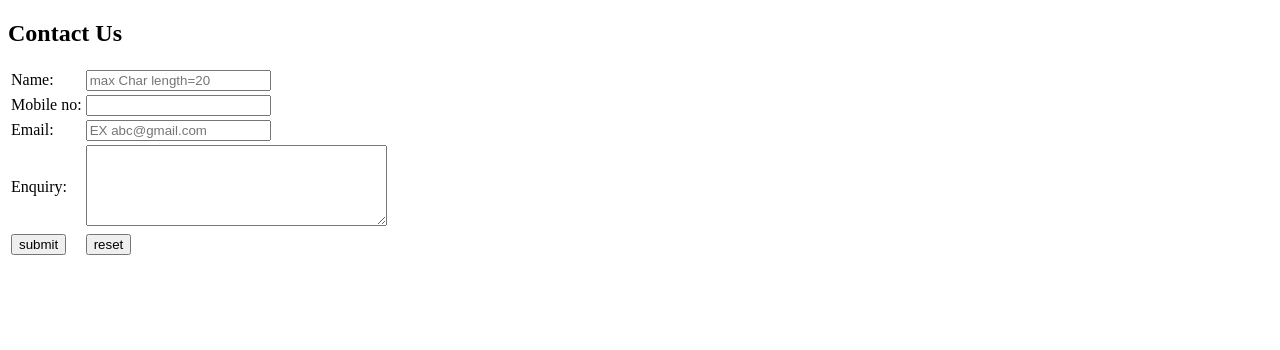
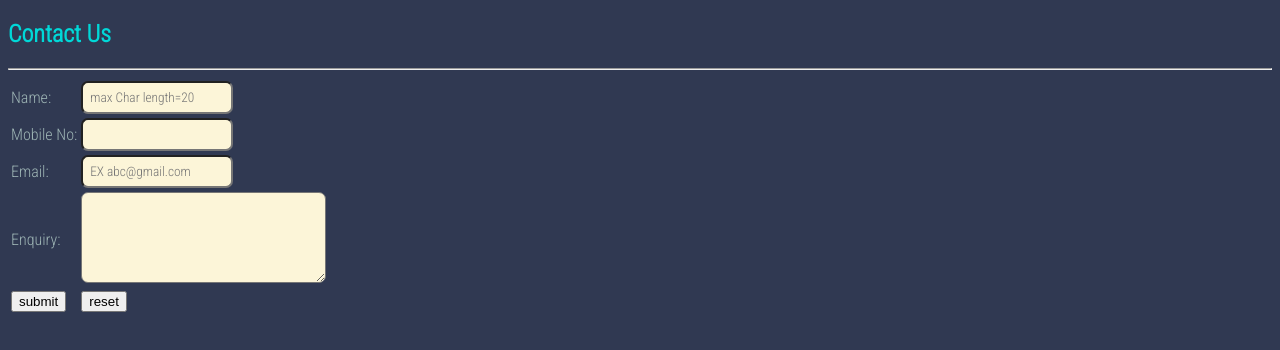
Before and after one commit to amrsatpute/my-profile, a plain HTML site: page contactUs.html in a window 1280 px wide. Drawn offline with Linux system fonts and the light colour scheme.

Commit message:
contact's page changes
contact's page

```diff
--- a/contactUs.html
+++ b/contactUs.html
@@ -1,24 +1,95 @@
 <!DOCTYPE html>
 <html>
-<title></title>
+    <head>
+        <link rel="preconnect" href="https://fonts.googleapis.com">
+        <link rel="preconnect" href="https://fonts.gstatic.com" crossorigin>
+        <link href="https://fonts.googleapis.com/css2?family=Roboto+Condensed:wght@300&display=swap" rel="stylesheet">
+</head>
+<title>contactUs</title>
+<style>
+    #Us{
+        color: rgb(0, 216, 216);
+        font-family: 'Roboto Condensed', sans-serif;
+        margin-right: 18px;
+        cursor: pointer;
+    }
+    input[type="text"]{
+        padding: 7px;
+        color: rgb(0, 216, 216);
+        font-family: 'Roboto Condensed', sans-serif;font-family: 'Roboto Condensed', sans-serif;
+        cursor: pointer;
+        margin-right: auto;
+        border-radius: 7px;
+        background-color:#FCF5D8;
 
+    }
+    input[type="number"]{
+        padding: 7px;
+        color: rgb(163, 185, 185);
+        font-family: 'Roboto Condensed', sans-serif;font-family: 'Roboto Condensed', sans-serif;
+        cursor: pointer;
+        background-color:#FCF5D8;
+        border-radius: 7px;
+    }
+    input[type="email"]{
+        padding: 7px;
+        color: rgb(168, 187, 187);
+        font-family: 'Roboto Condensed', sans-serif;font-family: 'Roboto Condensed', sans-serif;
+        background-color:#FCF5D8;
+        cursor: pointer;
+        border-radius: 7px;
+    }
+    label{
+        color: rgb(157, 180, 180);
+        font-family: 'Roboto Condensed', sans-serif;font-family: 'Roboto Condensed', sans-serif;
+         cursor: pointer;
+
+    }
+    textarea[rows="5"]{
+        padding: 7px;
+        color: rgb(146, 163, 163);
+        font-family: 'Roboto Condensed', sans-serif;font-family: 'Roboto Condensed', sans-serif;
+       cursor: pointer;
+       background-color:#FCF5D8;
+       border-radius: 7px;
+    }
+    input[type="button"]{
+        padding: 12px;
+        border-radius: 7px;
+    }
+    .center {
+      margin-left: auto;
+      margin-right: auto;
+}
+    body{
+        background-color: #303952;
+        /* cursor: pointer;
+   font-weight: bold;
+    padding: 5px;
+   text-align: center;
+   text-shadow: 1px 1px 1px #000000; */
+    }
+
+</style>
 <body>
-    <form>
-        <h2>Contact Us</h2>
+    <table class="center">
+      <form>
+        <h2 id="Us">Contact Us</h2>
+        <hr>
         <table>
             <tr>
-                <td>Name:</td>
+                <td><label>Name:</label></td>
                 <td><input type="text" maxlength="20" placeholder="max Char length=20"></td>
             <tr>
-                <td>Mobile no:</td>
+                <td><label>Mobile No:</label></td>
                 <td><input type="number"></td>
             </tr>
             <tr>
-                <td>Email:</td>
+                <td><label>Email:</label></td>
                 <td><input type="email" placeholder="EX abc@gmail.com"></td>
             </tr>
             <tr>
-                <td>Enquiry:</td>
+                <td><label>Enquiry:</label></td>
                 <td><textarea rows="5" cols="35"></textarea></td>
             </tr>
             <tr>
@@ -30,7 +101,6 @@
         </table>
 
     </form>
-
 </body>
 
 </html>
```
